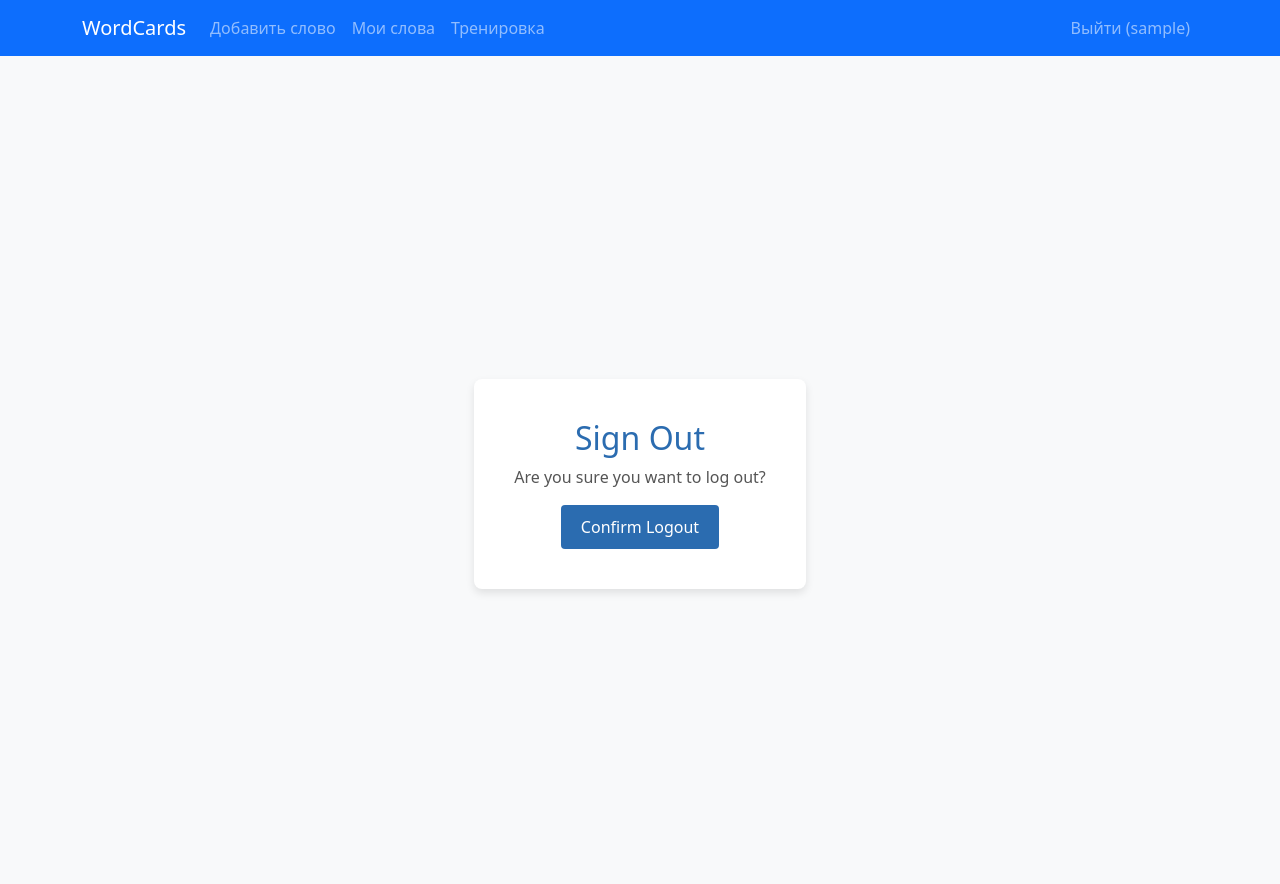
After one commit to nylinary/wordcard, a Django app: page /accounts/logout/ in a window 1280 px wide. The commit adds this page. Run offline with Django 5.2, Linux system fonts and the light colour scheme; the visitor is signed in with stand-in values (Sample User, id 1).

Commit message:
feat: integrate django-allauth for user authentication and social login

```diff
--- a/config/urls.py
+++ b/config/urls.py
@@ -1,12 +1,10 @@
 from django.contrib import admin
-from django.contrib.auth import views as auth_views
 from django.urls import include, path
-from django.views.generic import RedirectView  # 👈 импорт
+from django.views.generic import RedirectView
 
 urlpatterns = [
-    path("", RedirectView.as_view(url="/words/", permanent=False), name="redirect-to-words"),  # 👈 редирект
+    path("", RedirectView.as_view(url="/words/", permanent=False), name="home"),
     path("admin/", admin.site.urls),
     path("words/", include("apps.words.urls")),
-    path("accounts/login/", auth_views.LoginView.as_view(), name="login"),
-    path("accounts/logout/", auth_views.LogoutView.as_view(), name="logout"),
+    path("accounts/", include("allauth.urls")),
 ]
--- a/requirements.txt
+++ b/requirements.txt
@@ -10,3 +10,5 @@ requests==2.32.3
 openai==1.71.0
 gigachat==0.1.39.post1
 gunicorn==23.0.0
+django-allauth==65.7.0
+pyjwt==2.10.1
--- /dev/null
+++ b/templates/account/logout.html
@@ -0,0 +1,16 @@
+{% extends "core/base.html" %}
+
+{% block content %}
+<div style="height:100vh; display:flex; align-items:center; justify-content:center;">
+  <div style="background-color:#ffffff; border-radius:8px; box-shadow:0 4px 8px rgba(0,0,0,0.1); padding:40px; text-align:center;">
+    <h2 style="color:#2b6cb0;">Sign Out</h2>
+    <p style="color:#555;">Are you sure you want to log out?</p>
+    <form method="post" action="{% url 'account_logout' %}">
+      {% csrf_token %}
+      <button type="submit" style="padding:10px 20px; background-color:#2b6cb0; color:white; border:none; border-radius:4px; cursor:pointer;">
+        Confirm Logout
+      </button>
+    </form>
+  </div>
+</div>
+{% endblock %}
--- a/templates/core/base.html
+++ b/templates/core/base.html
@@ -51,11 +51,11 @@
                 <ul class="navbar-nav ms-auto">
                     {% if user.is_authenticated %}
                     <li class="nav-item">
-                        <a class="nav-link" href="">Выйти ({{ user.username }})</a>
+                        <a class="nav-link" href="{% url 'account_logout' %}">Выйти ({{ user.username }})</a>
                     </li>
                     {% else %}
                     <li class="nav-item">
-                        <a class="nav-link" href="{% url 'login' %}">Войти</a>
+                        <a class="nav-link" href="{% url 'account_login' %}">Войти</a>
                     </li>
                     {% endif %}
                 </ul>
```
Also changed, not shown: config/settings.py (+30 -4 lines), templates/account/login.html (added, +14 -0 lines).
